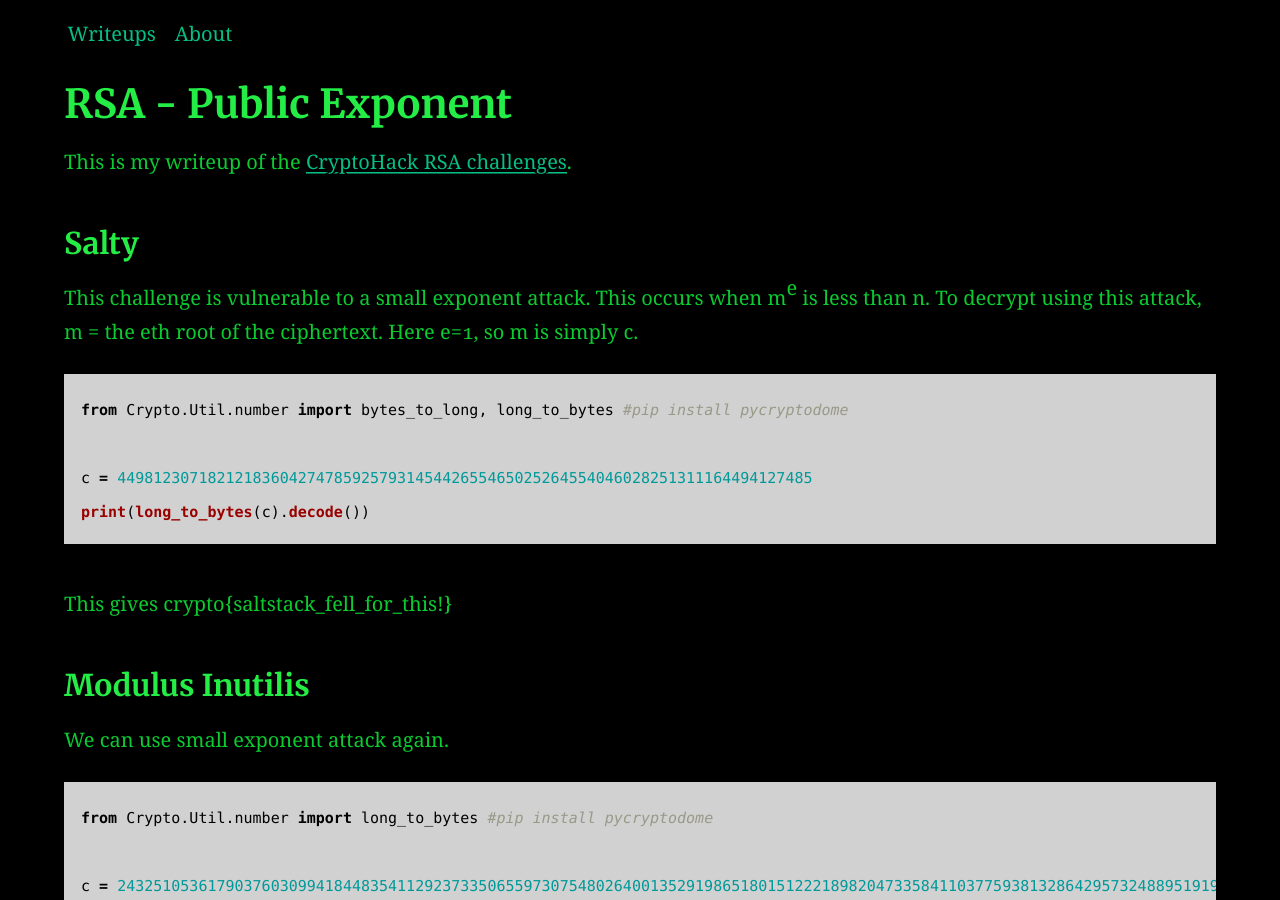
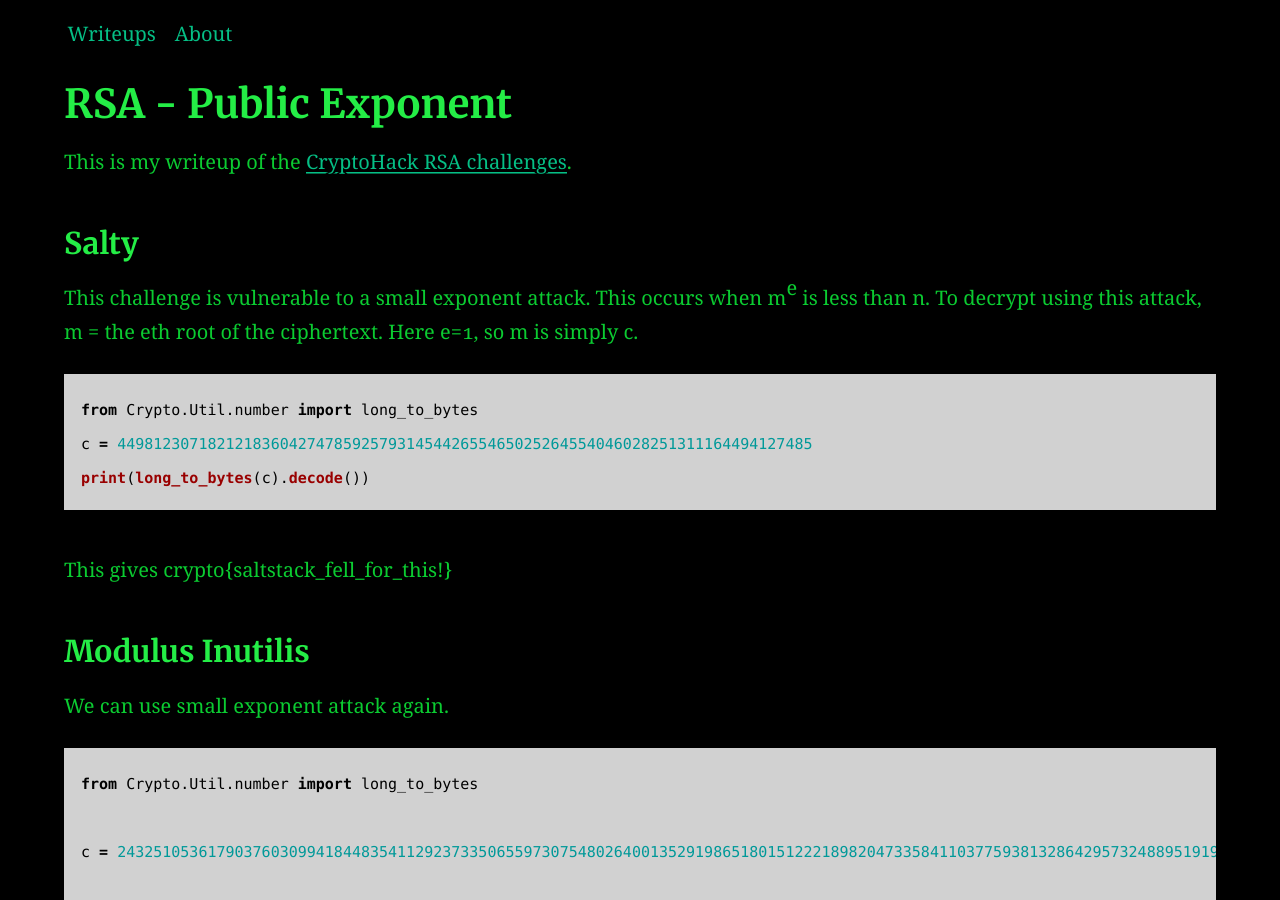
Before and after one commit to AC01010/Connor-McCartney.github.io, a Jekyll site: the page built from _posts/2011-01-12-CryptohackRSAPublicExponent.md, in a window 1280 px wide and 900 px high. Built offline with Jekyll 4.4.1, drawn with Linux system fonts in a browser that asks for light colours.

Commit message:
Update 2011-01-12-CryptohackRSAPublicExponent.md

````diff
--- a/_posts/2011-01-12-CryptohackRSAPublicExponent.md
+++ b/_posts/2011-01-12-CryptohackRSAPublicExponent.md
@@ -14,8 +14,7 @@ This is my writeup of the [CryptoHack RSA challenges](https://cryptohack.org/cha
 This challenge is vulnerable to a small exponent attack. This occurs when m<sup>e</sup> is less than n. To decrypt using this attack, m = the eth root of the ciphertext.
 Here e=1, so m is simply c.
 ```python
-from Crypto.Util.number import bytes_to_long, long_to_bytes #pip install pycryptodome
-
+from Crypto.Util.number import long_to_bytes
 c = 44981230718212183604274785925793145442655465025264554046028251311164494127485
 print(long_to_bytes(c).decode())
 ```
@@ -25,7 +24,7 @@ This gives crypto{saltstack_fell_for_this!}
 
 We can use small exponent attack again.
 ```python
-from Crypto.Util.number import long_to_bytes #pip install pycryptodome
+from Crypto.Util.number import long_to_bytes
 
 c = 243251053617903760309941844835411292373350655973075480264001352919865180151222189820473358411037759381328642957324889519192337152355302808400638052620580409813222660643570085177957
 
````
